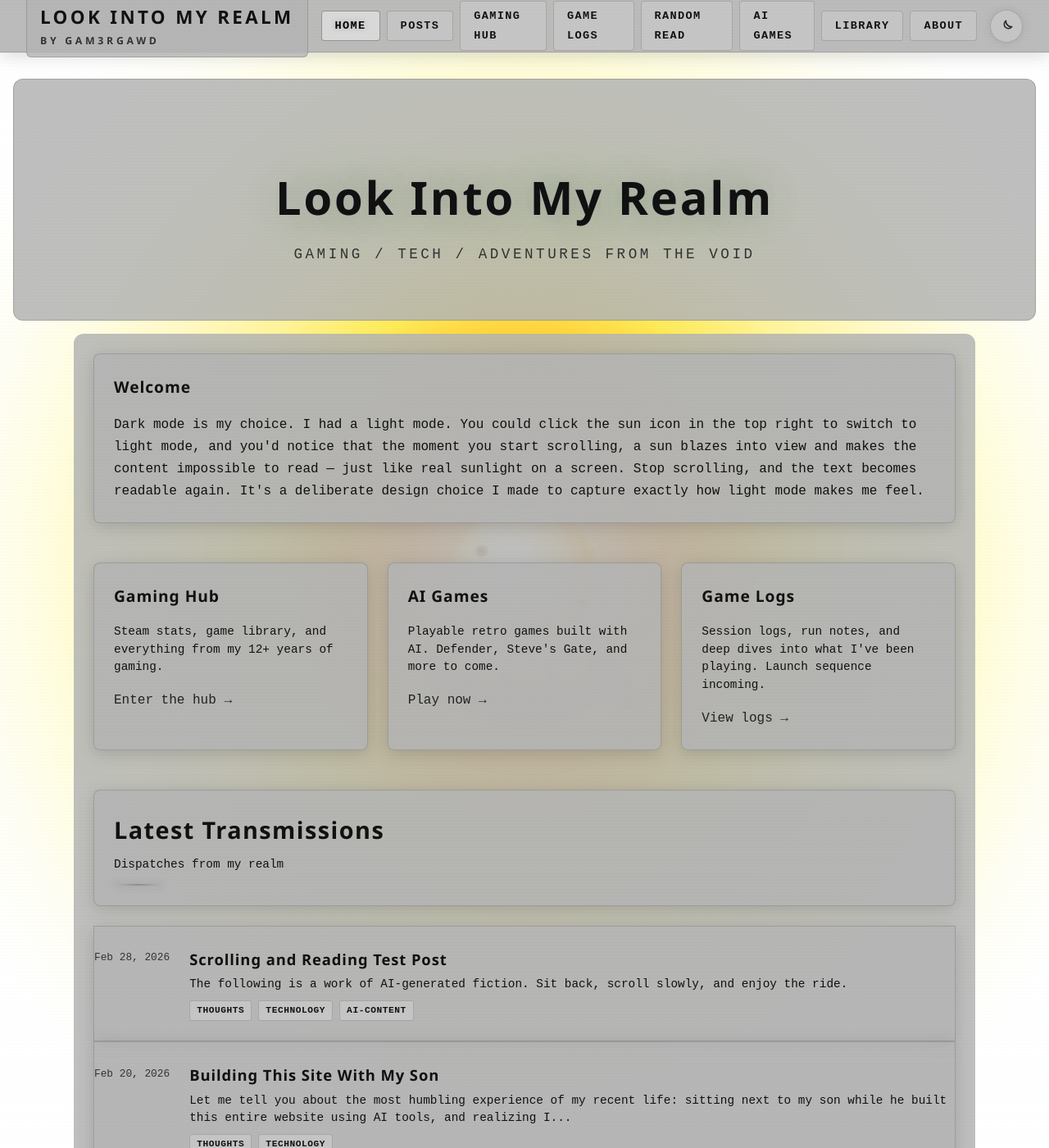
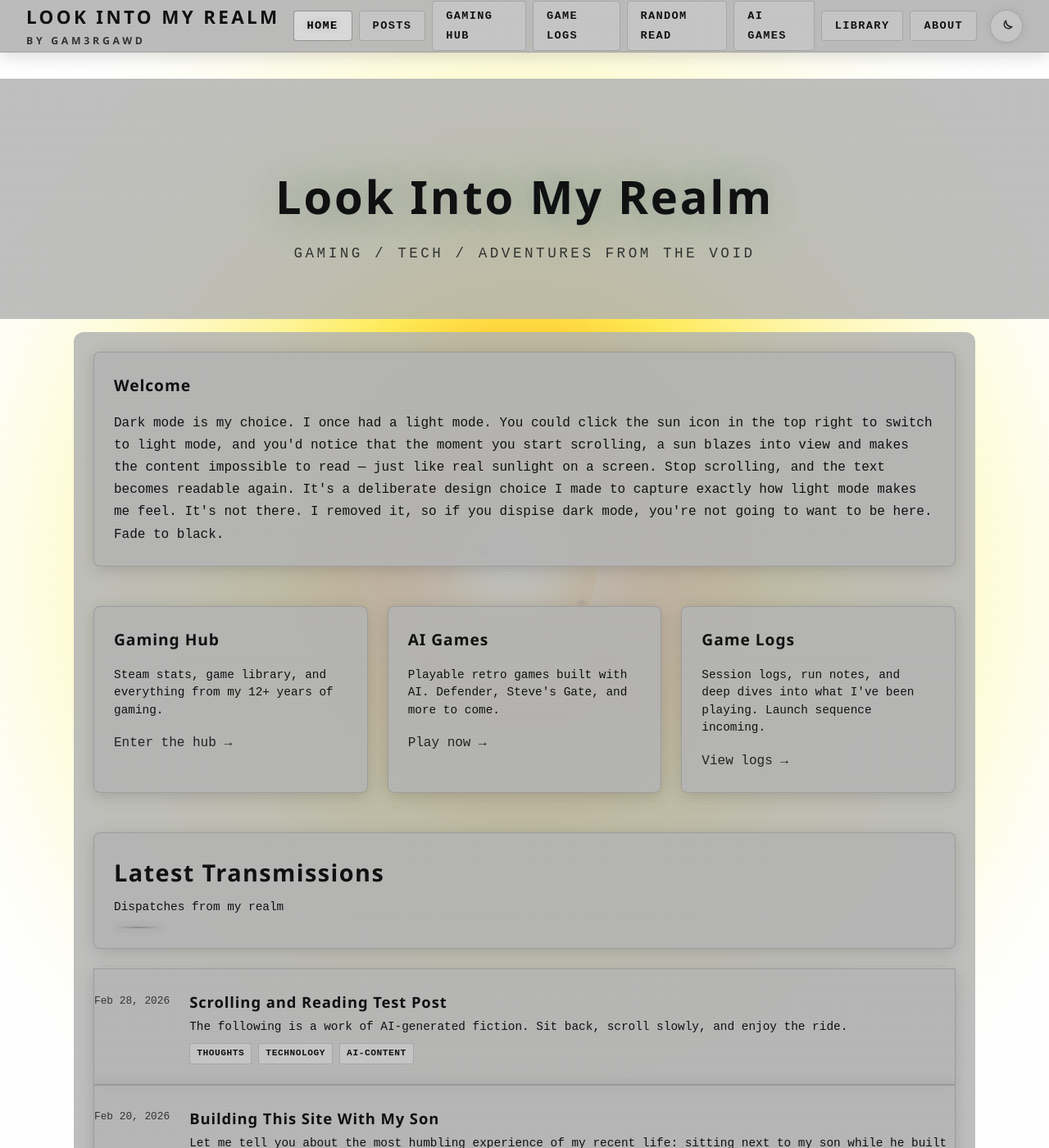
Before and after one commit to vitalnexus/blog, a Jekyll site: the page built from index.md, in a window 1280 px wide and 1400 px high. Shown: the whole window at 82% size. Built offline with Jekyll 4.4.1, drawn with Linux system fonts in a browser that asks for light colours; some of the changed text lies outside the part shown.

Commit message:
fix: update footer text for branding consistency and remove unused social links

```diff
--- a/_layouts/default.html
+++ b/_layouts/default.html
@@ -139,21 +139,7 @@
 
   <!-- Footer -->
   <footer class="site-footer">
-    <div class="footer-links">
-      <a href="https://steamcommunity.com/id/GAM3RGAWD" target="_blank" rel="noopener">
-        <svg viewBox="0 0 24 24"><path d="M12 2C6.48 2 2 6.48 2 12c0 4.84 3.44 8.87 8 9.8V15H8v-3h2V9.5C10 7.57 11.57 6 13.5 6H16v3h-2c-.55 0-1 .45-1 1v2h3l-.5 3H13v6.95c5.05-.5 9-4.76 9-9.95 0-5.52-4.48-10-10-10z"/></svg>
-        Steam
-      </a>
-      <a href="https://www.youtube.com/@gam3rgawd" target="_blank" rel="noopener">
-        <svg viewBox="0 0 24 24"><path d="M23.5 6.19a3.02 3.02 0 0 0-2.12-2.14C19.54 3.5 12 3.5 12 3.5s-7.54 0-9.38.55A3.02 3.02 0 0 0 .5 6.19 31.7 31.7 0 0 0 0 12a31.7 31.7 0 0 0 .5 5.81 3.02 3.02 0 0 0 2.12 2.14c1.84.55 9.38.55 9.38.55s7.54 0 9.38-.55a3.02 3.02 0 0 0 2.12-2.14A31.7 31.7 0 0 0 24 12a31.7 31.7 0 0 0-.5-5.81zM9.54 15.57V8.43L15.82 12l-6.28 3.57z"/></svg>
-        YouTube
-      </a>
-      <a href="https://discord.gg" target="_blank" rel="noopener">
-        <svg viewBox="0 0 24 24"><path d="M20.32 4.37a19.8 19.8 0 0 0-4.93-1.51.07.07 0 0 0-.08.04c-.21.38-.45.87-.61 1.25a18.27 18.27 0 0 0-5.4 0 12.6 12.6 0 0 0-.62-1.25.07.07 0 0 0-.08-.04 19.74 19.74 0 0 0-4.93 1.51.07.07 0 0 0-.03.03C1.07 8.52.32 12.54.68 16.51a.08.08 0 0 0 .03.05 19.9 19.9 0 0 0 5.99 3.03.08.08 0 0 0 .08-.03c.46-.63.87-1.3 1.22-2a.08.08 0 0 0-.04-.1 13.1 13.1 0 0 1-1.87-.9.08.08 0 0 1 0-.12c.13-.09.25-.19.37-.28a.07.07 0 0 1 .08-.01c3.93 1.79 8.18 1.79 12.07 0a.07.07 0 0 1 .08.01c.12.1.24.19.37.28a.08.08 0 0 1 0 .12c-.6.35-1.22.65-1.87.9a.08.08 0 0 0-.04.1c.36.7.77 1.37 1.22 2a.07.07 0 0 0 .08.03 19.83 19.83 0 0 0 6-3.03.08.08 0 0 0 .03-.05c.42-4.36-.71-8.35-2.99-11.78a.06.06 0 0 0-.03-.03zM8.02 14.09c-1.02 0-1.86-.94-1.86-2.09s.82-2.09 1.86-2.09c1.05 0 1.88.94 1.86 2.09 0 1.15-.82 2.09-1.86 2.09zm6.97 0c-1.02 0-1.86-.94-1.86-2.09s.82-2.09 1.86-2.09c1.05 0 1.88.94 1.86 2.09 0 1.15-.81 2.09-1.86 2.09z"/></svg>
-        Discord
-      </a>
-    </div>
-    <p>GAM3RGAWD &middot; Look Into My Realm &middot; Built from the void</p>
+    <p>Designed for and by GAM3RGAWD Gaming, all rights reserved 2026.</p>
   </footer>
 
   <!-- Matrix Easter Egg Canvas -->
--- a/assets/css/style.css
+++ b/assets/css/style.css
@@ -66,10 +66,6 @@
 [data-theme='light'] .site-logo {
   color: #111111;
   text-shadow: none;
-  background: rgba(180, 180, 180, 0.8);
-  padding: 0.5rem 1rem;
-  border-radius: 6px;
-  border: 1px solid rgba(100, 100, 100, 0.3);
 }
 
 [data-theme='light'] .site-logo .logo-sub {
@@ -204,9 +200,10 @@
 /* Hero section */
 [data-theme='light'] .hero {
   background: rgba(180, 180, 180, 0.85);
-  border-radius: 12px;
-  margin: 0 1rem;
-  border: 1px solid rgba(100, 100, 100, 0.3);
+  border-radius: 0;
+  margin: 0;
+  border: none;
+  width: 100%;
 }
 
 [data-theme='light'] .hero-title {
@@ -418,6 +415,7 @@ h1, h2, h3, h4 {
 img { max-width: 100%; height: auto; }
 
 ::selection { background: var(--green); color: var(--void); }
+[data-theme='light'] ::selection { background: #1a5c2e; color: #ffffff; }
 
 /* --- Black Hole Background --- */
 .black-hole-container {
--- a/index.md
+++ b/index.md
@@ -14,7 +14,7 @@ title: Look Into My Realm
     <div class="card-header">
       <h3 class="card-title">Welcome</h3>
     </div>
-    <p>Dark mode is my choice. I had a light mode. You could click the sun icon in the top right to switch to light mode, and you'd notice that the moment you start scrolling, a sun blazes into view and makes the content impossible to read — just like real sunlight on a screen. Stop scrolling, and the text becomes readable again. It's a deliberate design choice I made to capture exactly how light mode makes me feel.</p>
+    <p>Dark mode is my choice. I once had a light mode. You could click the sun icon in the top right to switch to light mode, and you'd notice that the moment you start scrolling, a sun blazes into view and makes the content impossible to read — just like real sunlight on a screen. Stop scrolling, and the text becomes readable again. It's a deliberate design choice I made to capture exactly how light mode makes me feel. It's not there. I removed it, so if you dispise dark mode, you're not going to want to be here. Fade to black.</p>
   </div>
 
   <div class="grid grid-3" style="margin-bottom: 3rem;">
```
